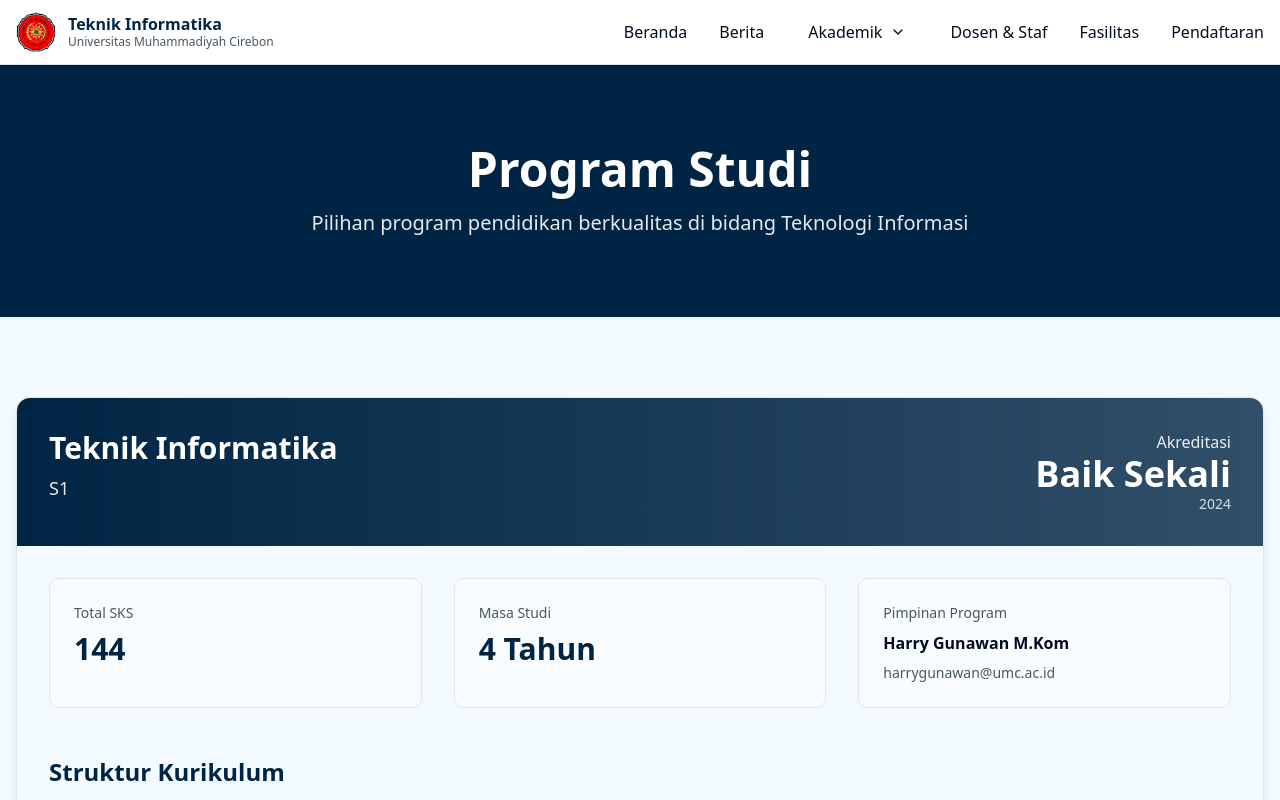
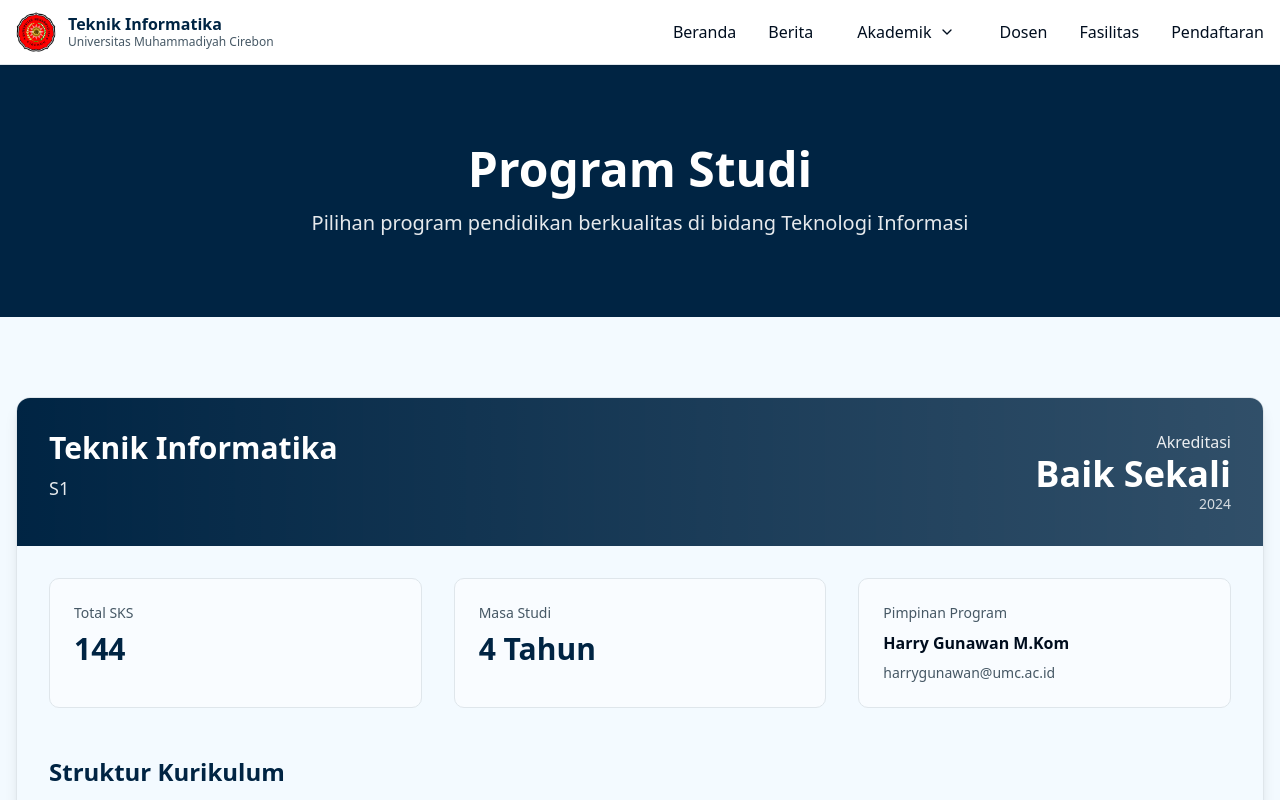
Before and after one commit to umc-dev/it-umc-fe, a Next.js app: page /akademik/program-studi in a window 1280 px wide. Shown: the top 800 px of the page. Built offline with nearby package versions, Linux system fonts and the light colour scheme.

Commit message:
fix(navbar) : fix navbar in tablet and add university photo

```diff
--- a/components/Navbar.tsx
+++ b/components/Navbar.tsx
@@ -37,7 +37,7 @@
     ],
   },
   {
-    label: "Dosen & Staf",
+    label: "Dosen",
     href: "/dosen",
   },
   {
@@ -84,7 +84,7 @@
             </div>
             <div className="flex flex-col leading-tight">
               <h1 className="font-bold text-primary">Teknik Informatika</h1>
-              <p className="text-xs text-muted-foreground">
+              <p className="text-xs text-muted-foreground md:hidden lg:block">
                 Universitas Muhammadiyah Cirebon
               </p>
             </div>
--- a/components/Sections/Hero.tsx
+++ b/components/Sections/Hero.tsx
@@ -15,7 +15,7 @@
       {/* --- 1. Background Layer  --- */}
       <div className="absolute inset-0 z-0 select-none">
         <Image
-          src="https://images.unsplash.com/photo-1562774053-701939374585?q=80&w=2086&auto=format&fit=crop"
+          src="/kampus_umc.jpg"
           alt="Kampus Universitas Muhammadiyah Cirebon"
           fill
           className="object-cover"
```
Also changed, not shown: public/kampus_umc.jpg (added).
